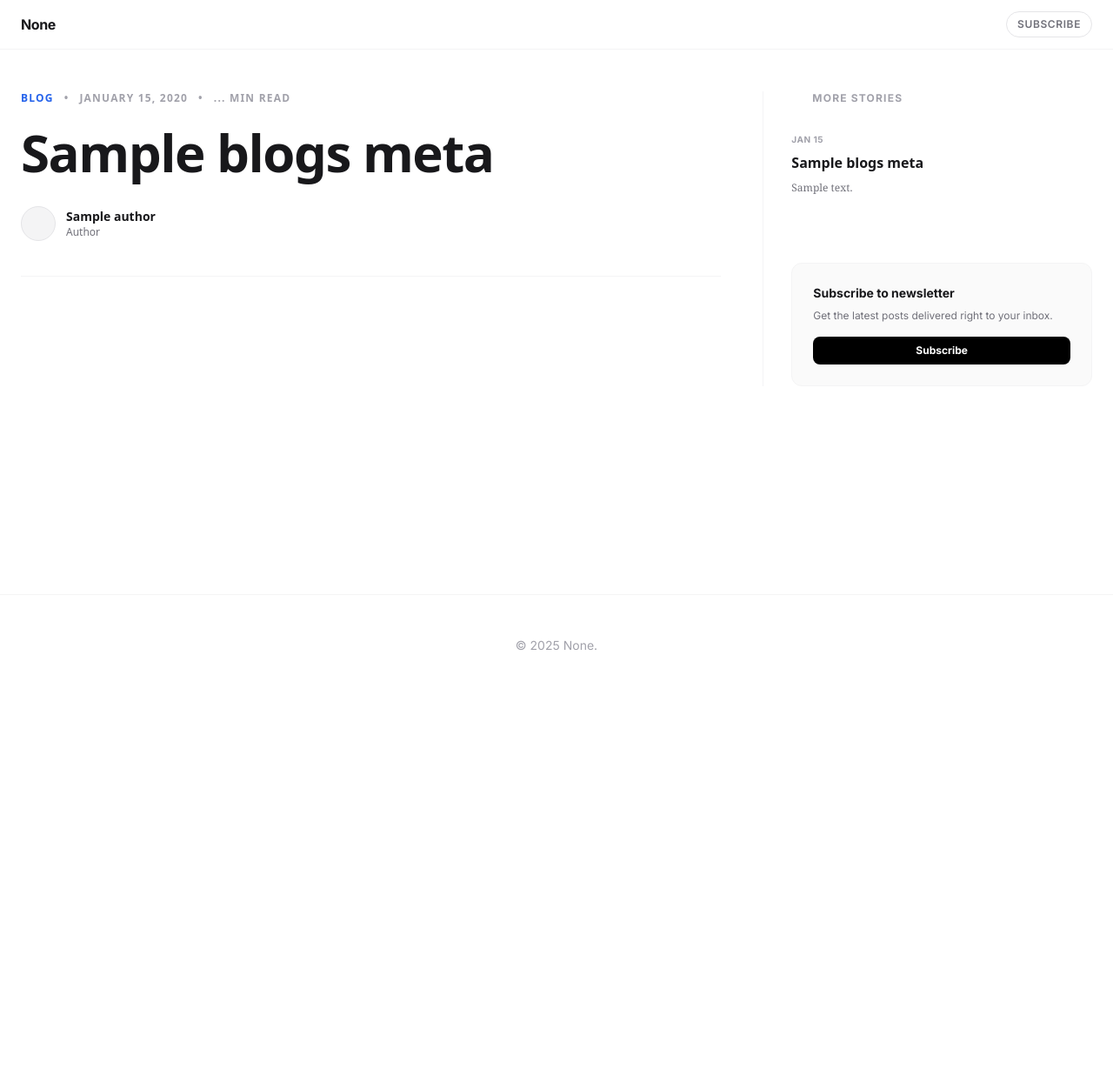
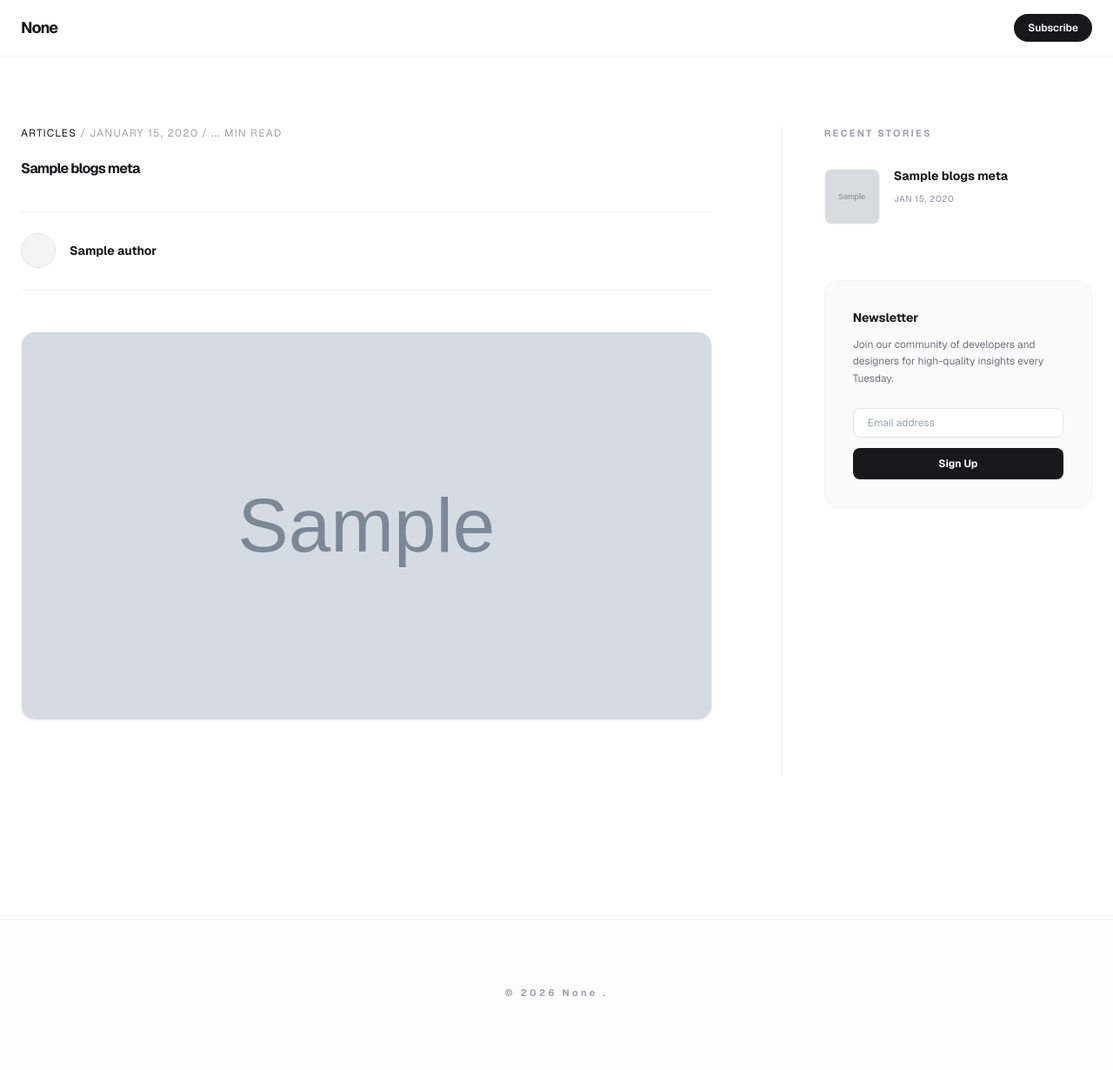
Before and after one commit to arycodes/blogs, a Flask app: page /blog/1 in a window 1280 px wide. Shown: the whole page at 87% size. Before the commit the page ends 747 px from the top, so only its background shows below. Run offline with Flask 3, Linux system fonts and the light colour scheme; grey boxes marked "Sample" are stand-in pictures; a database or web service that is not in the repository returns one stand-in record (values such as "Sample title"); some libraries are stand-ins or nearby versions.

Commit message:
some tweak in UI

```diff
--- a/templates/blog.html
+++ b/templates/blog.html
@@ -12,308 +12,294 @@
     <link rel="preconnect" href="https://fonts.googleapis.com">
     <link rel="preconnect" href="https://fonts.gstatic.com" crossorigin>
     <link
-        href="https://fonts.googleapis.com/css2?family=Inter:wght@400;500;600;700&family=Merriweather:ital,wght@0,300;0,400;0,700;1,300;1,400&display=swap"
+        href="https://fonts.googleapis.com/css2?family=Geist:wght@100..900&family=JetBrains+Mono:wght@400&display=swap"
         rel="stylesheet">
-    <link href="https://fonts.googleapis.com/css2?family=JetBrains+Mono:wght@400&display=swap" rel="stylesheet">
 
     <script src="https://cdn.jsdelivr.net/npm/marked/marked.min.js"></script>
     <link rel="stylesheet"
         href="https://cdnjs.cloudflare.com/ajax/libs/highlight.js/11.9.0/styles/github-dark-dimmed.min.css">
     <script src="https://cdnjs.cloudflare.com/ajax/libs/highlight.js/11.9.0/highlight.min.js"></script>
     <script src="https://cdn.jsdelivr.net/npm/mathjax@3/es5/tex-mml-chtml.js"></script>
-
     <script src="https://unpkg.com/lucide@latest"></script>
 
     <style>
         :root {
-            --font-ui: 'Inter', sans-serif;
-            --font-body: 'Merriweather', serif;
-            --font-code: 'JetBrains Mono', monospace;
+            --font-geist: 'Geist', sans-serif;
+            --font-mono: 'JetBrains Mono', monospace;
+
+            /* Fluid Typography Scale - Smooth scaling for all devices */
+            --text-base: clamp(1rem, 0.9rem + 0.3vw, 1.125rem);
+            --text-h1: clamp(2rem, 6vw, 3.5rem);
+            --text-h2: clamp(1.4rem, 4vw, 2rem);
+            --text-h3: clamp(1.1rem, 2.5vw, 1.5rem);
         }
 
         body {
-            font-family: var(--font-ui);
+            font-family: var(--font-geist);
             background-color: #ffffff;
-            color: #18181b;
+            color: #111;
             -webkit-font-smoothing: antialiased;
+            line-height: 1.6;
+        }
+
+        /* Reading constraints for premium feel */
+        .prose {
+            max-width: 68ch !important;
+            font-size: var(--text-base);
+            color: #3f3f46;
+        }
+
+        .prose h1 {
+            font-size: var(--text-h1);
+            font-weight: 700;
+            letter-spacing: -0.04em;
+            color: #000;
+            margin-top: 2.5rem;
+        }
+
+        .prose h2 {
+            font-size: var(--text-h2);
+            font-weight: 600;
+            letter-spacing: -0.02em;
+            color: #000;
+            margin-top: 2rem;
+        }
+
+        .prose h3 {
+            font-size: var(--text-h3);
+            font-weight: 600;
+            color: #000;
+        }
+
+        /* Unified Code Block Style */
+        .code-block-wrapper {
+            margin: 2.5rem 0;
+            border: 1px solid #e4e4e7;
+            border-radius: 12px;
+            overflow: hidden;
+            background: #1c2128;
+        }
+
+        .code-block-header {
+            display: flex;
+            justify-content: space-between;
+            align-items: center;
+            padding: 0.6rem 1.2rem;
+            background: #22272e;
+            border-bottom: 1px solid #373e47;
+        }
+
+        .code-block-header span {
+            font-family: var(--font-mono);
+            font-size: 11px;
+            text-transform: uppercase;
+            letter-spacing: 0.1em;
+            color: #768390;
+        }
+
+        .prose pre {
+            margin: 0 !important;
+            border-radius: 0 !important;
+            padding: 1.5rem !important;
+            background: transparent !important;
+            font-size: 0.9rem !important;
+            overflow-x: auto;
         }
 
         #progress-bar {
-            width: 0%;
-            transition: width 0.1s;
+            height: 2px;
+            background: #000;
+            position: fixed;
+            top: 0;
+            left: 0;
+            z-index: 100;
+            transition: width 0.1s linear;
         }
 
-        .prose {
-            font-family: var(--font-body);
-            color: #3f3f46;
-            font-size: 1.125rem;
-            line-height: 1.8;
-        }
-
-        .prose h1,
-        .prose h2,
-        .prose h3 {
-            font-family: var(--font-ui);
-            color: #111;
-            margin-top: 2em;
-            letter-spacing: -0.02em;
-        }
-
-        .prose a {
-            color: #111;
-            text-decoration: underline;
-            text-decoration-thickness: 1px;
-            text-underline-offset: 4px;
-        }
-
-        .prose a:hover {
-            color: #2563eb;
-        }
-
-        .prose pre {
-            background-color: #18181b;
-            font-family: var(--font-code);
-            font-size: 0.9rem;
-            margin: 0;
-            border-top-left-radius: 0;
-            border-top-right-radius: 0;
-            border-bottom-left-radius: 0.5rem;
-            border-bottom-right-radius: 0.5rem;
-        }
-
-        .prose img {
-            border-radius: 0.5rem;
-        }
-
-        .prose blockquote {
-            border-left-color: #111;
-            font-style: italic;
-            color: #555;
-        }
-
-        .code-block-wrapper {
-            margin-top: 1.5em;
-            margin-bottom: 1.5em;
-            border-radius: 0.5rem;
-            overflow: hidden;
-            box-shadow: 0 4px 6px -1px rgba(0, 0, 0, 0.1);
-        }
-
-        .code-block-header {
-            background-color: #27272a;
-            color: #a1a1aa;
-            padding: 0.5rem 1rem;
-            display: flex;
-            justify-content: space-between;
-            align-items: center;
-            font-family: var(--font-ui);
-            font-size: 0.75rem;
-            border-bottom: 1px solid #3f3f46;
+        .nav-blur {
+            background: rgba(255, 255, 255, 0.85);
+            backdrop-filter: saturate(180%) blur(12px);
         }
     </style>
 </head>
 
-<body class="min-h-screen flex flex-col">
+<body class="min-h-screen">
 
-    <div class="fixed top-0 left-0 h-1 bg-black z-[60]" id="progress-bar"></div>
+    <div id="progress-bar" style="width: 0%"></div>
 
-    <nav class="sticky top-0 z-50 bg-white/90 backdrop-blur-md border-b border-zinc-100 transition-all duration-300">
-        <div class="max-w-[1280px] mx-auto px-6 h-14 flex items-center justify-between">
-            <a href="/" class="flex items-center gap-2 group">
-                <span
-                    class="font-bold text-base tracking-tight text-zinc-900 group-hover:text-zinc-600 transition-colors">{{ PlatformName }}</span>
+    <nav class="sticky top-0 z-50 border-b border-zinc-100 nav-blur">
+        <div class="max-w-7xl mx-auto px-6 h-16 flex items-center justify-between">
+            <a href="/" class="flex items-center transition-opacity hover:opacity-70">
+                <span class="font-bold text-lg tracking-tighter text-zinc-900">{{PlatformName}}</span>
             </a>
 
+            <div class="flex items-center gap-8 text-sm font-medium">
+                <!-- for future  use  -->
+                <!-- <a href="#" class="text-zinc-500 hover:text-black transition-colors">Archive</a> -->
                 <a href="#"
-                class="text-xs font-semibold uppercase tracking-wider text-zinc-500 hover:text-black transition-colors border border-zinc-200 px-3 py-1.5 rounded-full hover:border-black">
-                Subscribe
-            </a>
+                    class="bg-zinc-900 text-white px-4 py-2 rounded-full text-xs font-semibold hover:bg-black transition-all">Subscribe</a>
+            </div>
         </div>
     </nav>
 
-    <main class="flex-1 w-full max-w-[1280px] mx-auto px-6 py-12">
-
-        <div class="grid grid-cols-1 lg:grid-cols-12 gap-12 items-start">
+    <main class="max-w-7xl mx-auto px-6 py-12 lg:py-20">
+        <div class="grid grid-cols-1 lg:grid-cols-12 gap-12 lg:gap-20">
 
             <div class="lg:col-span-8">
-
-                <header class="mb-10 border-b border-zinc-100 pb-10">
-                    <div
-                        class="flex items-center gap-3 text-xs font-bold tracking-widest uppercase text-zinc-400 mb-6 font-sans">
-                        <span class="text-blue-600">Blog</span>
-                        <span>•</span>
-                        <span>{{ blog.meta.updated_at.strftime("%B %d, %Y") }}</span>
-                        <span>•</span>
+                <header class="mb-12">
+                    <div class="flex items-center gap-1 text-xs  tracking-widest uppercase text-zinc-400 mb-6">
+                        <span class="text-zinc-900">Articles</span>
+                        <span>/</span>
+                        <time>{{ blog.meta.updated_at.strftime("%B %d, %Y") }}</time>
+                        <span>/</span>
                         <span id="readTime">... min read</span>
                     </div>
 
-                    <h1
-                        class="font-sans text-4xl md:text-5xl lg:text-6xl font-extrabold text-zinc-900 leading-[1.1] mb-8 tracking-tight">
+                    <h1 class="text-[var(--text-h1)] font-bold text-zinc-900 leading-[1.1] tracking-tighter mb-10">
                         {{ blog.meta.title }}
                     </h1>
 
-                    <div class="flex items-center gap-3">
+                    <div class="flex items-center gap-4 py-6 border-y border-zinc-100">
                         <div
                             class="w-10 h-10 rounded-full bg-zinc-100 flex items-center justify-center border border-zinc-200">
                             <i data-lucide="user" class="w-5 h-5 text-zinc-400"></i>
                         </div>
-                        <div class="text-left">
-                            <p class="font-sans text-sm font-semibold text-zinc-900">{{ blog.meta.author.name }}</p>
-                            <p class="font-sans text-xs text-zinc-500">Author</p>
+                        <div>
+                            <p class="text-sm font-bold text-zinc-900">{{ blog.meta.author.name }}</p>
+                            <!-- <p class="text-xs text-zinc-500">Founder</p> -->
                         </div>
                     </div>
                 </header>
 
-                <article id="content" class="prose prose-zinc prose-lg max-w-none">
+                {% if blog.meta.thumbnail_url %}
+                <div class="mb-16 rounded-2xl overflow-hidden border border-zinc-100 shadow-sm">
+                    <img src="{{ blog.meta.thumbnail_url }}" alt="Cover" class="w-full aspect-video object-cover">
+                </div>
+                {% endif %}
+
+                <article id="content"
+                    class="prose prose-zinc prose-headings:text-zinc-900 prose-a:text-zinc-900 prose-a:underline prose-a:underline-offset-4 prose-img:rounded-xl">
                 </article>
+            </div>
 
-                <div class="lg:hidden mt-16 pt-10 border-t border-zinc-100">
-                    <h3 class="font-bold text-lg mb-6">Read Next</h3>
-                    {% if blogs %}
-                    <div class="flex flex-col gap-6">
-                        {% for b in blogs %}
-                        <a href="/blog/{{ b.slug }}" class="group">
-                            <h4 class="font-bold text-zinc-900 group-hover:text-blue-600 transition">{{ b.title }}</h4>
-                            <p class="text-sm text-zinc-500 line-clamp-2 mt-1">{{ b.description }}</p>
+            <aside class="lg:col-span-4 lg:border-l lg:border-zinc-100 lg:pl-12">
+                <div class="sticky top-28 space-y-16">
+
+                    <section>
+                        <h3 class="text-[11px] font-bold uppercase tracking-[0.2em] text-zinc-400 mb-8">Recent Stories
+                        </h3>
+                        <div class="space-y-10">
+                            {% for b in blogs[:4] %}
+                            <a href="/blog/{{ b.slug }}" class="group flex items-start gap-4">
+                                <div
+                                    class="w-16 h-16 shrink-0 rounded-lg overflow-hidden border border-zinc-100 bg-zinc-50 transition-transform group-hover:scale-105 duration-300">
+                                    {% if b.thumbnail_url %}
+                                    <img src="{{ b.thumbnail_url }}" alt="{{ b.title }}"
+                                        class="w-full h-full object-cover grayscale-[0.5] group-hover:grayscale-0">
+                                    {% else %}
+                                    <div class="w-full h-full flex items-center justify-center bg-zinc-50">
+                                        <i data-lucide="image" class="w-4 h-4 text-zinc-300"></i>
+                                    </div>
+                                    {% endif %}
+                                </div>
+                                <div class="flex-1 min-w-0">
+                                    <h4
+                                        class="text-sm font-bold text-zinc-900 group-hover:text-zinc-500 transition-colors leading-tight mb-1 line-clamp-2">
+                                        {{ b.title }}
+                                    </h4>
+                                    <time class="text-[10px] font-medium text-zinc-400 uppercase tracking-wider">{{
+                                        b.updated_at.strftime("%b %d, %Y") }}</time>
+                                </div>
                             </a>
                             {% endfor %}
                         </div>
-                    {% endif %}
+                    </section>
+
+                    <section class="p-8 bg-zinc-50 rounded-2xl border border-zinc-100">
+                        <h3 class="text-sm font-bold text-zinc-900 mb-3">Newsletter</h3>
+                        <p class="text-xs text-zinc-500 leading-relaxed mb-6">
+                            Join our community of developers and designers for high-quality insights every Tuesday.
+                        </p>
+                        <div class="space-y-3">
+                            <input type="email" placeholder="Email address"
+                                class="w-full bg-white border border-zinc-200 rounded-lg px-4 py-2 text-xs focus:ring-1 ring-black outline-none transition-all">
+                            <button
+                                class="w-full bg-zinc-900 text-white text-xs font-bold py-2.5 rounded-lg hover:bg-black transition-all">Sign
+                                Up</button>
                         </div>
-            </div>
+                    </section>
 
-            <aside class="hidden lg:block lg:col-span-4 sticky top-24 pl-8 border-l border-zinc-100">
-                <div class="mb-8 flex items-center gap-2">
-                    <i data-lucide="trending-up" class="w-4 h-4 text-zinc-400"></i>
-                    <h3 class="text-xs font-bold uppercase tracking-widest text-zinc-400">More Stories</h3>
-                </div>
-
-                {% if blogs %}
-                <div class="flex flex-col gap-8">
-                    {% for b in blogs %}
-                    <a href="/blog/{{ b.slug }}" class="group block">
-                        <article class="flex flex-col h-full">
-                            <span class="text-[10px] font-bold text-zinc-400 uppercase tracking-wider mb-2">
-                                {{ b.updated_at.strftime("%b %d") }}
-                            </span>
-
-                            <h4
-                                class="font-sans text-base font-bold text-zinc-900 leading-snug mb-2 group-hover:text-zinc-600 transition-colors">
-                                {{ b.title }}
-                            </h4>
-
-                            <p class="font-serif text-xs text-zinc-500 line-clamp-3 mb-3 leading-relaxed">
-                                {{ b.description }}
-                            </p>
-
-                            <div
-                                class="flex items-center text-xs font-semibold text-zinc-900 opacity-0 group-hover:opacity-100 transition-opacity -translate-x-2 group-hover:translate-x-0 duration-300">
-                                Read <i data-lucide="arrow-right" class="w-3 h-3 ml-1"></i>
-                            </div>
-                        </article>
-                    </a>
-                    {% endfor %}
-                </div>
-                {% else %}
-                <div class="text-zinc-400 text-sm italic">No other stories available.</div>
-                {% endif %}
-
-                <div class="mt-12 p-6 bg-zinc-50 rounded-xl border border-zinc-100">
-                    <h4 class="font-bold text-sm text-zinc-900 mb-2">Subscribe to newsletter</h4>
-                    <p class="text-xs text-zinc-500 mb-4">Get the latest posts delivered right to your inbox.</p>
-                    <button
-                        class="w-full bg-black text-white text-xs font-bold py-2 rounded-lg hover:bg-zinc-800 transition">Subscribe</button>
                 </div>
             </aside>
-
         </div>
     </main>
 
-    <footer class="border-t border-zinc-100 bg-white py-12 mt-12">
-        <div class="max-w-[1280px] mx-auto px-6 flex flex-col items-center justify-center gap-4">
-            <p class="text-sm text-zinc-400">&copy; 2025 {{ PlatformName }}.</p>
+    <footer class="py-20 border-t border-zinc-100 mt-20 bg-zinc-50/50">
+        <div class="max-w-7xl mx-auto px-6 flex flex-col items-center gap-6">
+            <span class="text-[11px] font-bold  tracking-[0.3em] text-zinc-400">© 2026 {{PlatformName}} .</span>
         </div>
     </footer>
 
     <script>
-        // 1. Render Markdown
-        // Showing error but its ohk as this is jinja template
-        const MARKDOWN_CONTENT = {{ blog.content | tojson }};
+        // Markdown Engine & Code Block Logic
         const contentContainer = document.getElementById('content');
+        const rawMarkdown = {{ blog.content | tojson }};
 
-        marked.use({ breaks: true, gfm: true });
+        marked.use({ gfm: true, breaks: true });
 
-        if (contentContainer && MARKDOWN_CONTENT) {
-            contentContainer.innerHTML = marked.parse(MARKDOWN_CONTENT);
+        if (contentContainer && rawMarkdown) {
+            contentContainer.innerHTML = marked.parse(rawMarkdown);
 
             contentContainer.querySelectorAll('pre code').forEach((el) => {
                 hljs.highlightElement(el);
-
                 const pre = el.parentElement;
-
-                let language = 'Code';
-                el.classList.forEach(cls => {
-                    if (cls.startsWith('language-')) {
-                        language = cls.replace('language-', '');
-                    }
-                });
+                const lang = Array.from(el.classList).find(c => c.startsWith('language-'))?.split('-')[1] || 'code';
 
                 const wrapper = document.createElement('div');
                 wrapper.className = 'code-block-wrapper';
 
-                const header = document.createElement('div');
-                header.className = 'code-block-header';
-
-
-                header.innerHTML = `
-                    <span class="font-mono uppercase font-bold text-xs tracking-wider">${language}</span>
-                    <button class="copy-btn flex items-center gap-1.5 hover:text-white transition-colors text-xs font-medium">
+                wrapper.innerHTML = `
+                    <div class="code-block-header">
+                        <span>${lang}</span>
+                        <button class="copy-btn text-zinc-500 hover:text-white transition-colors" onclick="copyCode(this)">
                             <i data-lucide="copy" class="w-3.5 h-3.5"></i>
-                        <span>Copy</span>
                         </button>
+                    </div>
                 `;
 
                 pre.parentNode.insertBefore(wrapper, pre);
-
-                wrapper.appendChild(header);
                 wrapper.appendChild(pre);
-
-                const btn = header.querySelector('.copy-btn');
-                btn.addEventListener('click', () => {
-                    const codeText = el.innerText;
-
-                    navigator.clipboard.writeText(codeText).then(() => {
-                        btn.innerHTML = `<i data-lucide="check" class="w-3.5 h-3.5 text-green-500"></i><span class="text-green-500">Copied!</span>`;
-                        lucide.createIcons();
-
-                        setTimeout(() => {
-                            btn.innerHTML = `<i data-lucide="copy" class="w-3.5 h-3.5"></i><span>Copy</span>`;
-                            lucide.createIcons();
-                        }, 2000);
-                    }).catch(err => {
-                        console.error('Failed to copy: ', err);
             });
-                });
-            });
-
             MathJax.typesetPromise();
         }
 
+        // Global Utility: Copy Code
+        window.copyCode = (btn) => {
+            const code = btn.closest('.code-block-wrapper').querySelector('code').innerText;
+            navigator.clipboard.writeText(code).then(() => {
+                btn.innerHTML = `<i data-lucide="check" class="w-3.5 h-3.5 text-green-500"></i>`;
                 lucide.createIcons();
+                setTimeout(() => {
+                    btn.innerHTML = `<i data-lucide="copy" class="w-3.5 h-3.5"></i>`;
+                    lucide.createIcons();
+                }, 2000);
+            });
+        };
 
-        // 2. Read Time
+        // UI: Dynamic Read Time
         const text = contentContainer.innerText;
+        const wpm = 225;
         const words = text.trim().split(/\s+/).length;
-        const time = Math.ceil(words / 225);
-        document.getElementById('readTime').innerText = `${time} min read`;
+        document.getElementById('readTime').innerText = `${Math.ceil(words / wpm)} min read`;
 
-        // 3. Scroll Progress
+        // Scroll Progress
         window.addEventListener('scroll', () => {
-            const winScroll = document.body.scrollTop || document.documentElement.scrollTop;
+            const scroll = document.documentElement.scrollTop;
             const height = document.documentElement.scrollHeight - document.documentElement.clientHeight;
-            const scrolled = (winScroll / height) * 100;
-            document.getElementById("progress-bar").style.width = scrolled + "%";
+            document.getElementById("progress-bar").style.width = (scroll / height) * 100 + "%";
         });
+
+        lucide.createIcons();
     </script>
 </body>
 
```
Also changed, not shown: templates/index.html (+103 -143 lines). Lines whose indentation alone changed are shown as unchanged.
